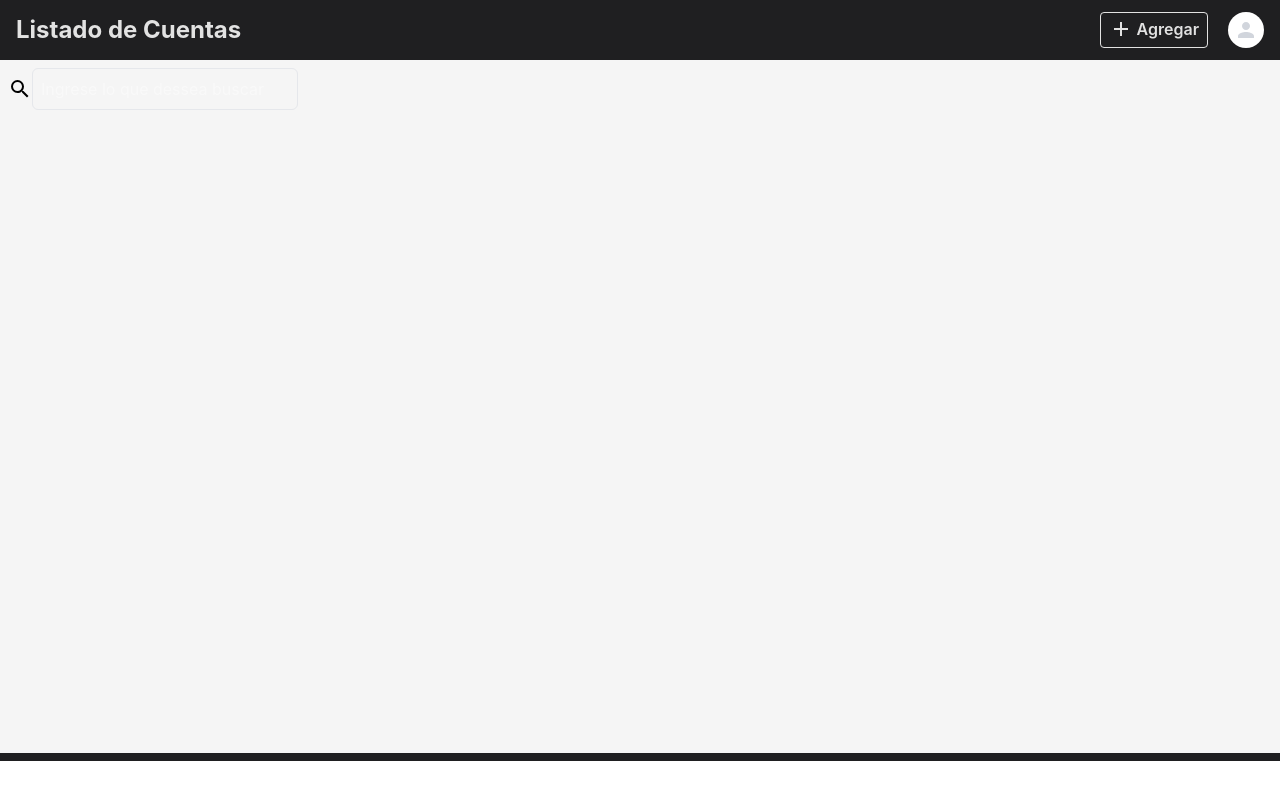
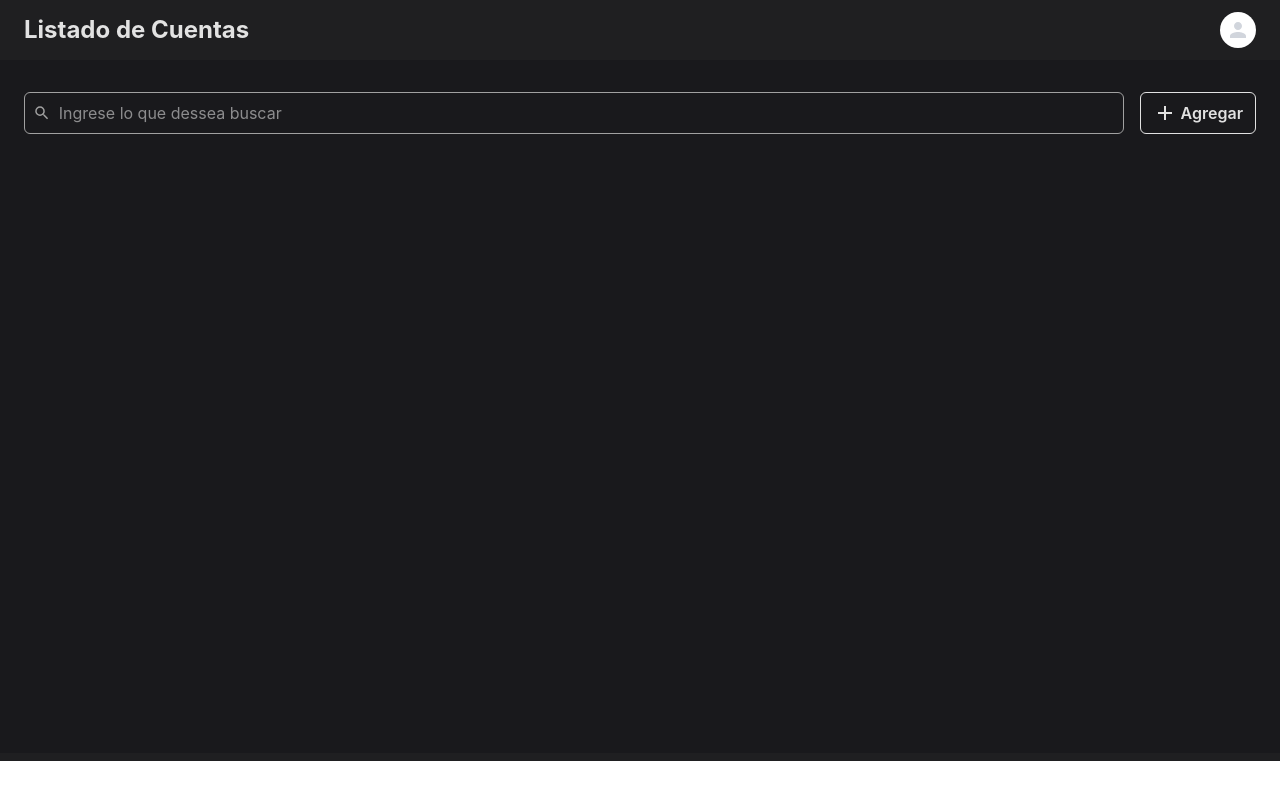
Before and after one commit to whatarelive/passwords-app-windows, a React (Vite) app: page /add in a window 1280 px wide. Built offline with nearby package versions, Linux system fonts and the light colour scheme.

Commit message:
Maquetación de la seccion de busqueda y agregar más

```diff
--- a/src/components/DropdownMenu.tsx
+++ b/src/components/DropdownMenu.tsx
@@ -4,23 +4,25 @@ import { MdEdit, MdLogout } from "react-icons/md";
 import { useMenuStore } from "@/store/menuStore";
 
 const DropdownMenu = () => {
-    const { isOpen } = useMenuStore();
+    const { isOpen, setOpen } = useMenuStore();
 
     const handlerClick = () => {}
 
   return (
-    <div className={clsx(
-        "top-[65px] right-2",
-        {
-            "absolute": isOpen,
-            "hidden": !isOpen,
-        }
-    )}>
+    <div
+        onClick={setOpen}
+        className={clsx(
+            "top-[65px]",
+            {
+                "absolute": isOpen,
+                "hidden": !isOpen,
+            }
+        )}>
     {/* Pointer */}
-    <div className="absolute z-0 -top-[15px] right-1.5 border-b-[30px] border-l-[20px] border-r-[20px] w-px border-b-neutral-800 border-l-transparent border-r-transparent"/>
+    <div className="absolute z-0 -top-[15px] -right-10 border-b-[30px] border-l-[20px] border-r-[20px] w-px border-b-neutral-800 border-l-transparent border-r-transparent"/>
 
     {/* Content */}
-    <div className="relative w-56 z-10 h-28 p-3 bg-neutral-800 rounded-md">
+    <div className="absolute -right-12 w-56 z-10 h-28 p-3 bg-neutral-800 rounded-md">
         <div className="flex items-center justify-between">
         <p className="text-lg font-medium">Livan Perez</p>
 
--- a/src/components/Navbar.tsx
+++ b/src/components/Navbar.tsx
@@ -1,5 +1,4 @@
-import { NavLink } from "react-router";
-import { MdAdd, MdPerson } from "react-icons/md";
+import { MdPerson } from "react-icons/md";
 import { useMenuStore } from "@/store/menuStore";
 import DropdownMenu from "./DropdownMenu";
 
@@ -7,20 +6,12 @@ const Navbar = () => {
   const setOpen = useMenuStore((state) => state.setOpen);
 
   return (
-    <nav className="flex items-center justify-between py-3 px-4">
+    <nav className="flex items-center justify-between py-3 px-6">
       <h1 className="text-2xl font-bold">
         Listado de Cuentas
       </h1>
 
       <div className="flex gap-5">
-        <NavLink
-          to="/add"
-          className="flex font-semibold border py-1 gap-1 px-2 rounded cursor-pointer hover:bg-white hover:text-[#1F1F27] transition-all"
-        >
-          <MdAdd size={24}/>
-          Agregar
-        </NavLink>
-
         {/* Dropdown menu trigger */}
         <button
           onClick={setOpen}
--- a/src/components/Search.tsx
+++ b/src/components/Search.tsx
@@ -1,19 +1,19 @@
 import { MdSearch } from "react-icons/md";
-import { useSearchParams } from "react-router";
+// import { useSearchParams } from "react-router";
 
 const Search = () => {
-  const [searchParams, setSearchParams ] = useSearchParams();
+  // const [searchParams, setSearchParams ] = useSearchParams();
 
   const handleChange = () => {}
 
   return (
-    <div className="flex p-2 items-center">
-      <MdSearch size={24} className="text-black"/>
+    <div className="flex w-full px-2 items-center text-neutral-400 border border-neutral-400 rounded-md bg-transparent focus-within:border-green-500 focus-within:text-green-500 transition-all">
+      <MdSearch size={18}/>
       <input
         type="text"
         onChange={handleChange}
         placeholder="Ingrese lo que dessea buscar"
-        className="p-2 border border-gray-200 rounded-md bg-transparent focus-visible:border-green-400 focus-visible:outline-none"
+        className="p-2 w-full focus-visible:outline-none text-white "
       />
     </div>
   )
--- a/src/pages/app/HomePage.tsx
+++ b/src/pages/app/HomePage.tsx
@@ -1,11 +1,19 @@
+import { NavLink } from "react-router";
+import { MdAdd } from "react-icons/md";
 import Search from "@/components/Search";
 
 function HomePage() {
   return (
-    <section className="w-full h-[693px] bg-neutral-100">
-      <div className="flex">
+    <section className="w-full h-[693px] px-6 py-8 bg-[#19191c]">
+      <div className="flex gap-4">
         <Search/>
-
+        <NavLink
+          to="/add"
+          className="flex items-center font-semibold border py-1 gap-1 px-3 rounded-md cursor-pointer hover:bg-green-500 hover:text-[#19191c] transition-all"
+        >
+          <MdAdd size={24}/>
+          Agregar
+        </NavLink>
       </div>
     </section>
   )
```
